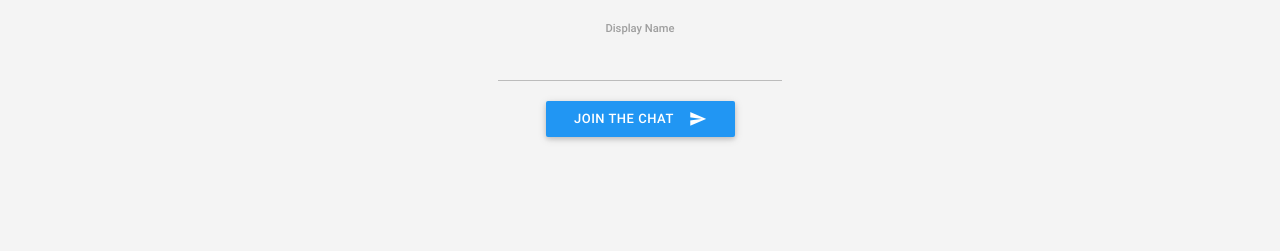
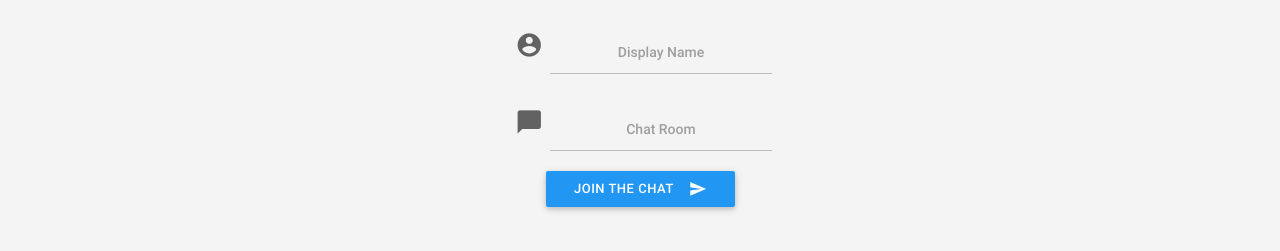
Before and after one commit to marcotello/node-sockets, a website: page public/index.html in a window 1280 px wide. Shown: the part 143-394 px from the top of the page. Drawn offline with Linux system fonts and the light colour scheme.

Commit message:
Adding styles with materialized and cleaning the url

```diff
--- a/public/css/styles.css
+++ b/public/css/styles.css
@@ -1,5 +1,4 @@
 .login-join{
   text-align: center;
-  max-width: 500px;
   position: relative;
 }
--- a/public/index.html
+++ b/public/index.html
@@ -41,8 +41,16 @@
         <div class="login-join">
           <h2>Join Chat</h2>
           <form action="/chat.html" method="get">
-            <label for="name">Display Name</label>
-            <input type="text" name="name" />
+            <div class="input-field col s12">
+              <i class="material-icons prefix">account_circle</i>
+              <input id="icon_prefix" type="text" class="validate" name="name">
+              <label for="icon_prefix" class="">Display Name</label>
+            </div>
+            <div class="input-field col s12">
+              <i class="material-icons prefix">chat_bubble</i>
+              <input id="icon_prefix" type="text" class="validate" name="room">
+              <label for="icon_prefix" class="">Chat Room</label>
+            </div>
             <button class="waves-effect waves-light btn blue m-b-xs" type="submit" name="action">Join the Chat
               <i class="material-icons right">send</i>
             </button>
--- a/public/js/queryParams.js
+++ b/public/js/queryParams.js
@@ -4,7 +4,7 @@ function getQueryVariable(variable) {
     for (var i = 0; i < vars.length; i++) {
         var pair = vars[i].split('=');
         if (decodeURIComponent(pair[0]) == variable) {
-            return decodeURIComponent(pair[1]);
+            return decodeURIComponent(pair[1].replace(/\+/g, ' '));
         }
     }
 
```
Also changed, not shown: public/chat.html (+30 -1 lines).
